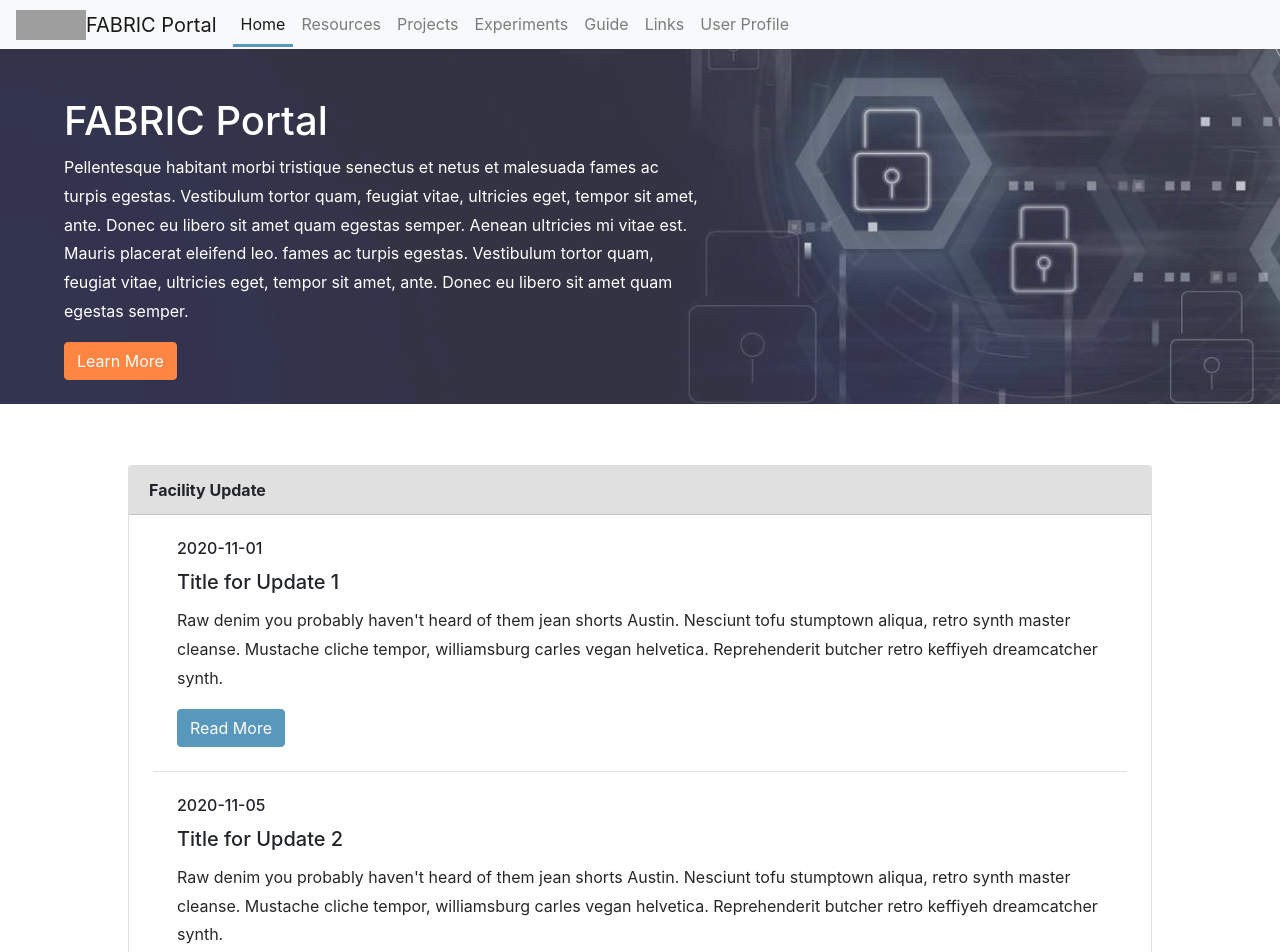
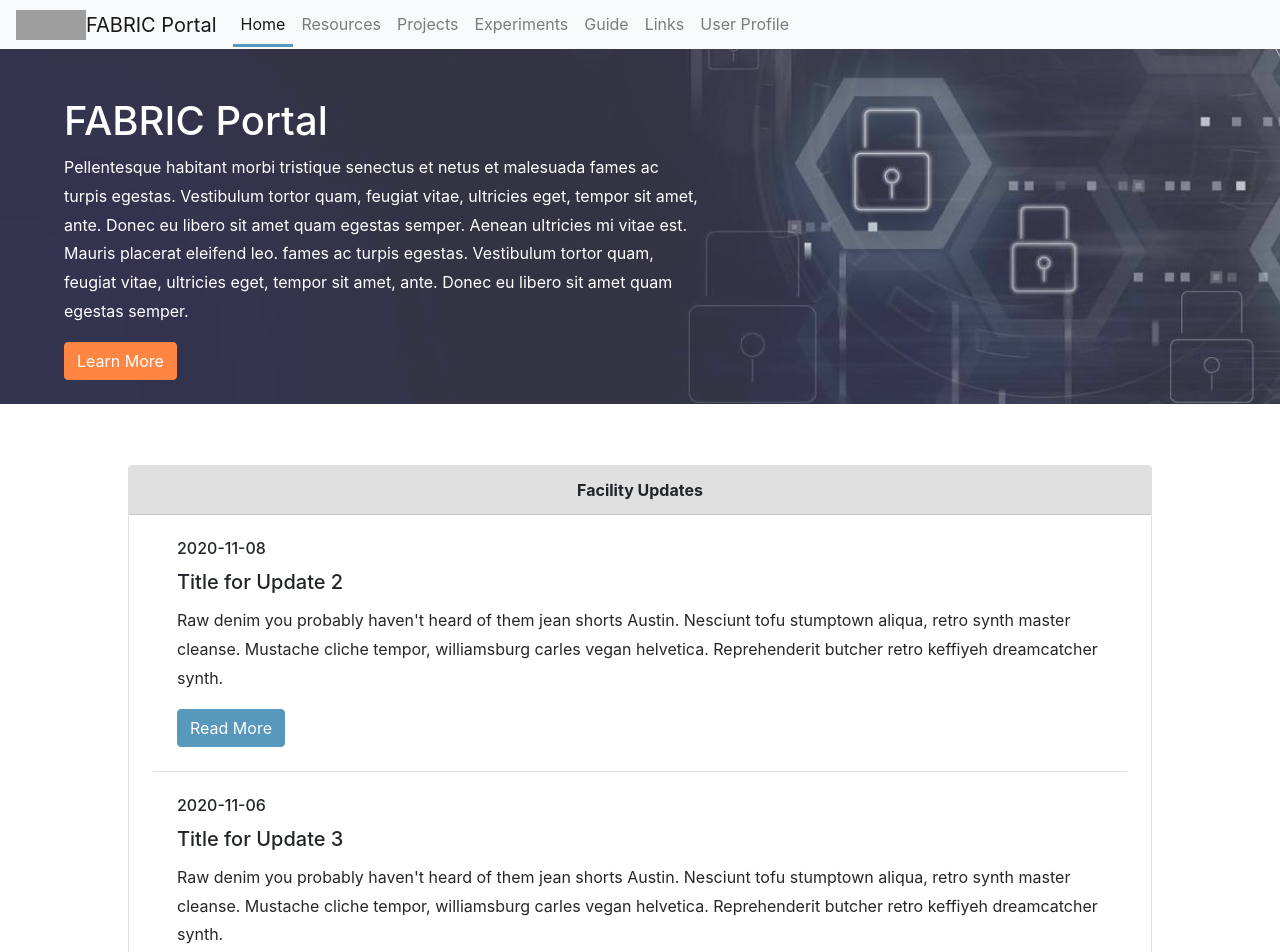
Before and after one commit to fabric-testbed/fabric-portal, a React (Create React App) app: page / in a window 1280 px wide. Shown: the top 952 px of the page. Built offline with nearby package versions, Linux system fonts and the light colour scheme; grey boxes are pictures that could not be loaded.

Commit message:
#16: added sort function of update items by date

```diff
--- /dev/null
+++ b/src/components/common/CardOfItems.jsx
@@ -0,0 +1,31 @@
+import React from "react";
+
+// interface
+// header: string
+// data: array of objects with date, title, content and id.
+
+const CardOfItems = ({ header, data, ...rest }) => {
+  return (
+    <div className="card">
+      <div className="card-header text-center">
+        <b>{header}</b>
+      </div>
+      <div className="card-body p-0">
+        {data.map((item, index) => {
+          return (
+            <div className="p-4 mx-4 border-bottom" key={`card-item-${index}`}>
+              <h6 className="card-title">{item.date}</h6>
+              <h5 className="card-title">{item.title}</h5>
+              <p className="card-text">{item.content}</p>
+              <a href={item.id} className="btn btn-primary">
+                Read More
+              </a>
+            </div>
+          );
+        })}
+      </div>
+    </div>
+  );
+};
+
+export default CardOfItems;
--- a/src/pages/Home.jsx
+++ b/src/pages/Home.jsx
@@ -1,10 +1,14 @@
 import React from "react";
+
+import CardOfItems from "../components/common/CardOfItems";
+
 import { homepageIntro } from "../services/portalData.json";
 import { getUpdates } from "../services/fakeFacilityUpdate";
+import { getLatestUpdates } from "../services/fakeFacilityUpdate";
 
 class Home extends React.Component {
   state = {
-    updates: getUpdates().slice(0, 2),
+    updates: getLatestUpdates(2),
   };
 
   render() {
@@ -18,29 +22,7 @@ class Home extends React.Component {
           </div>
         </div>
         <div className="home-lower">
-          <div className="card">
-            <div className="card-header">
-              <b>Facility Update</b>
-            </div>
-            <div className="card-body p-0">
-              <div className="p-4 mx-4 border-bottom">
-                <h6 className="card-title">{this.state.updates[0].date}</h6>
-                <h5 className="card-title">{this.state.updates[0].title}</h5>
-                <p className="card-text">{this.state.updates[0].content}</p>
-                <a href={this.state.updates[0].id} className="btn btn-primary">
-                  Read More
-                </a>
-              </div>
-              <div className="p-4 mx-4">
-                <h6 className="card-title">{this.state.updates[1].date}</h6>
-                <h5 className="card-title">{this.state.updates[1].title}</h5>
-                <p className="card-text">{this.state.updates[1].content}</p>
-                <a href={this.state.updates[1].id} className="btn btn-primary">
-                  Read More
-                </a>
-              </div>
-            </div>
-          </div>
+          <CardOfItems header={"Facility Updates"} data={this.state.updates} />
         </div>
       </div>
     );
--- a/src/pages/NotFound.jsx
+++ b/src/pages/NotFound.jsx
@@ -1,7 +1,11 @@
 import React from "react";
 
 const NotFound = () => {
-  return <h1>Page Not Found</h1>;
+  return (
+    <div className="container">
+      <h1>Page Not Found</h1>
+    </div>
+  );
 };
 
 export default NotFound;
--- a/src/services/fakeFacilityUpdate.js
+++ b/src/services/fakeFacilityUpdate.js
@@ -11,7 +11,7 @@ export const updates = [
     title: "Title for Update 2",
     content:
       "Raw denim you probably haven't heard of them jean shorts Austin. Nesciunt tofu stumptown aliqua, retro synth master cleanse. Mustache cliche tempor, williamsburg carles vegan helvetica. Reprehenderit butcher retro keffiyeh dreamcatcher synth.",
-    date: "2020-11-05",
+    date: "2020-11-08",
   },
   {
     id: 3,
@@ -25,3 +25,10 @@ export const updates = [
 export function getUpdates() {
   return updates;
 }
+
+export function getLatestUpdates(n) {
+  // return n updates with newest date.
+  return updates
+    .sort((a, b) => new Date(b.date) - new Date(a.date))
+    .slice(0, n);
+}
```
Also changed, not shown: src/pages/AllProjects.jsx (deleted, +0 -7 lines), src/pages/MyProjects.jsx (deleted, +0 -7 lines).
